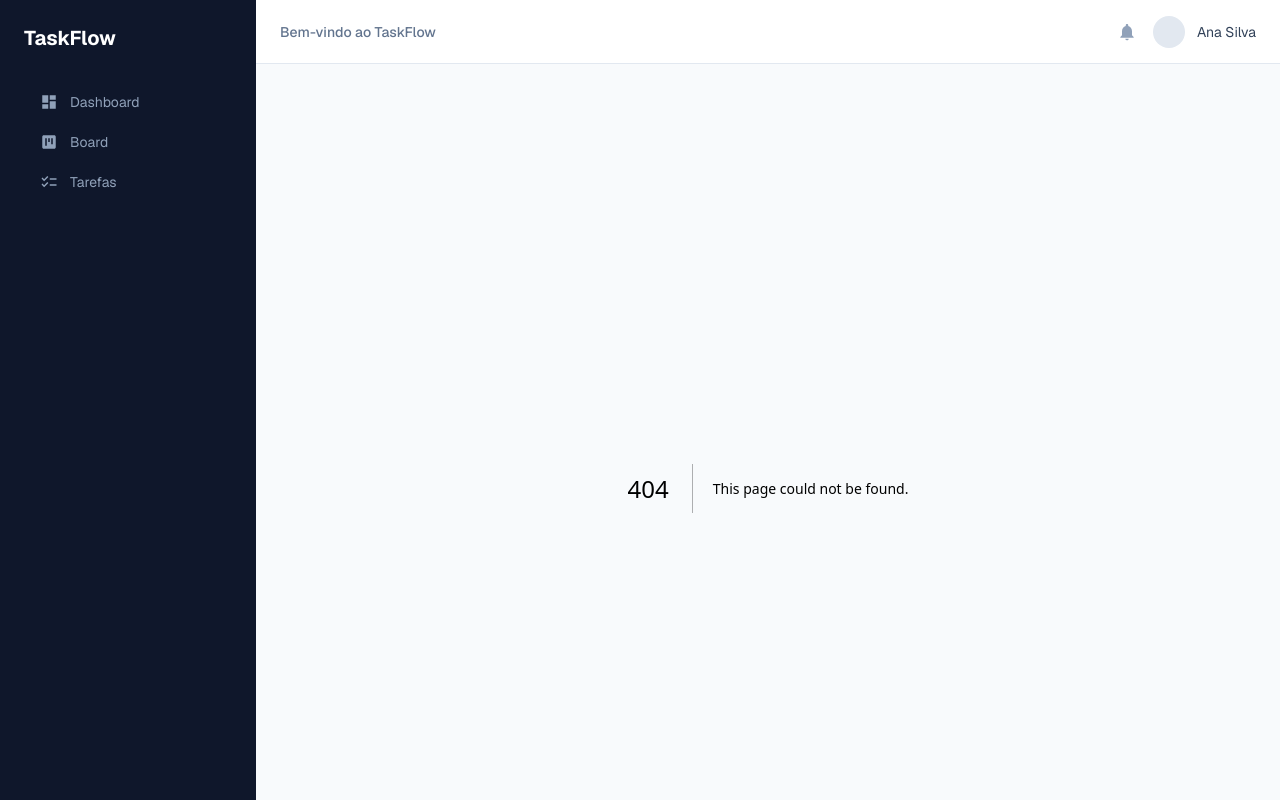
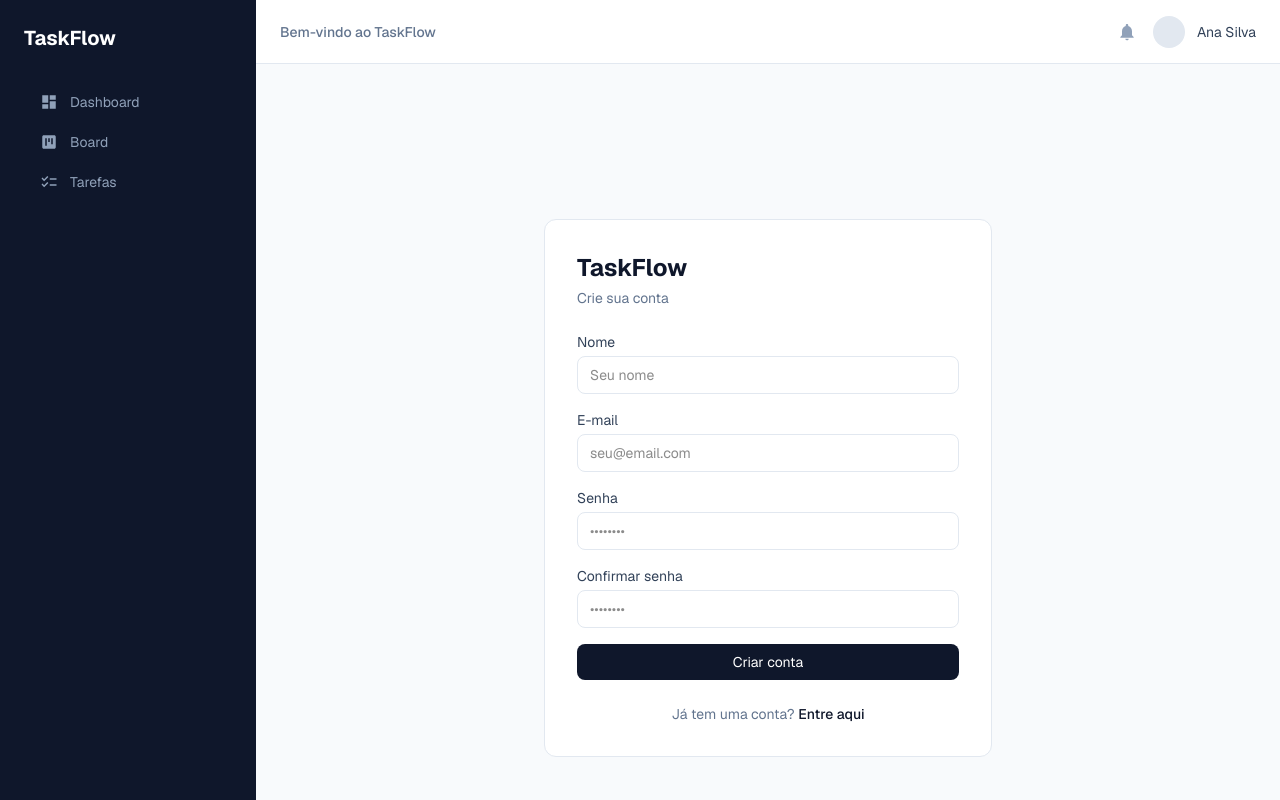
Before and after one commit to CaioMiranda12/taskflow-interface, a Next.js app: page /register in a window 1280 px wide. Before the commit this address had no page. Built offline with nearby package versions, Linux system fonts and the light colour scheme.

Commit message:
feat: add login and register pages with React Hook Form and Zod

```diff
--- /dev/null
+++ b/src/app/(auth)/layout.tsx
@@ -0,0 +1,11 @@
+export default function AuthLayout({
+  children,
+}: {
+  children: React.ReactNode;
+}) {
+  return (
+    <>
+      {children}
+    </>
+  )
+}
--- /dev/null
+++ b/src/app/(auth)/login/page.tsx
@@ -0,0 +1,96 @@
+"use client";
+
+import { useState } from "react";
+import { useRouter } from "next/navigation";
+import { useForm } from "react-hook-form";
+import { zodResolver } from "@hookform/resolvers/zod";
+import { toast } from "sonner";
+import { loginSchema, LoginFormData } from "@/schemas/authSchema";
+
+export default function LoginPage() {
+  const router = useRouter();
+  const [isLoading, setIsLoading] = useState(false);
+
+  const {
+    register,
+    handleSubmit,
+    formState: { errors },
+  } = useForm<LoginFormData>({
+    resolver: zodResolver(loginSchema),
+  });
+
+  async function onSubmit(data: LoginFormData) {
+    setIsLoading(true);
+
+    const response = await fetch("/api/auth/login", {
+      method: "POST",
+      headers: { "Content-Type": "application/json" },
+      body: JSON.stringify(data),
+    });
+
+    const result = await response.json();
+
+    if (!response.ok) {
+      toast.error(result.message);
+      setIsLoading(false);
+      return;
+    }
+
+    toast.success("Login realizado com sucesso!");
+    router.push("/");
+  }
+
+  return (
+    <div className="min-h-screen bg-slate-50 flex items-center justify-center p-4">
+      <div className="bg-white rounded-xl border border-slate-200 p-8 w-full max-w-md flex flex-col gap-6">
+        <div className="flex flex-col gap-1">
+          <span className="text-2xl font-bold text-slate-900">TaskFlow</span>
+          <span className="text-sm text-slate-500">Entre na sua conta</span>
+        </div>
+
+        <form onSubmit={handleSubmit(onSubmit)} className="flex flex-col gap-4">
+          <div className="flex flex-col gap-1">
+            <label className="text-sm text-slate-700">E-mail</label>
+            <input
+              {...register("email")}
+              type="email"
+              placeholder="seu@email.com"
+              className="border border-slate-200 rounded-lg px-3 py-2 text-sm outline-none focus:ring-2 focus:ring-slate-300"
+            />
+            {errors.email && (
+              <span className="text-xs text-red-500">{errors.email.message}</span>
+            )}
+          </div>
+
+          <div className="flex flex-col gap-1">
+            <label className="text-sm text-slate-700">Senha</label>
+            <input
+              {...register("password")}
+              type="password"
+              placeholder="••••••••"
+              className="border border-slate-200 rounded-lg px-3 py-2 text-sm outline-none focus:ring-2 focus:ring-slate-300"
+            />
+            {errors.password && (
+              <span className="text-xs text-red-500">{errors.password.message}</span>
+            )}
+          </div>
+
+          <button
+            type="submit"
+            disabled={isLoading}
+            className="px-4 py-2 text-sm bg-slate-900 text-white rounded-lg hover:bg-slate-700 transition-colors disabled:opacity-50 disabled:cursor-not-allowed"
+          >
+            {isLoading ? "Entrando..." : "Entrar"}
+          </button>
+        </form>
+
+        <span className="text-sm text-slate-500 text-center">
+          Não tem uma conta?{" "}
+          <a href="/register" className="text-slate-900 font-medium hover:underline">
+            Cadastre-se
+          </a>
+        </span>
+      </div>
+    </div>
+  );
+}
--- /dev/null
+++ b/src/app/(auth)/register/page.tsx
@@ -0,0 +1,122 @@
+"use client";
+
+import { useState } from "react";
+import { useRouter } from "next/navigation";
+import { useForm } from "react-hook-form";
+import { zodResolver } from "@hookform/resolvers/zod";
+import { toast } from "sonner";
+import { registerSchema, RegisterFormData } from "@/schemas/authSchema";
+
+export default function RegisterPage() {
+  const router = useRouter();
+  const [isLoading, setIsLoading] = useState(false);
+
+  const {
+    register,
+    handleSubmit,
+    formState: { errors },
+  } = useForm<RegisterFormData>({
+    resolver: zodResolver(registerSchema),
+  });
+
+  async function onSubmit(data: RegisterFormData) {
+    setIsLoading(true);
+
+    const response = await fetch("/api/auth/register", {
+      method: "POST",
+      headers: { "Content-Type": "application/json" },
+      body: JSON.stringify(data),
+    });
+
+    const result = await response.json();
+
+    if (!response.ok) {
+      toast.error(result.message);
+      setIsLoading(false);
+      return;
+    }
+
+    toast.success("Conta criada com sucesso!");
+    router.push("/login");
+  }
+
+  return (
+    <div className="min-h-screen bg-slate-50 flex items-center justify-center p-4">
+      <div className="bg-white rounded-xl border border-slate-200 p-8 w-full max-w-md flex flex-col gap-6">
+        <div className="flex flex-col gap-1">
+          <span className="text-2xl font-bold text-slate-900">TaskFlow</span>
+          <span className="text-sm text-slate-500">Crie sua conta</span>
+        </div>
+
+        <form onSubmit={handleSubmit(onSubmit)} className="flex flex-col gap-4">
+          <div className="flex flex-col gap-1">
+            <label className="text-sm text-slate-700">Nome</label>
+            <input
+              {...register("name")}
+              type="text"
+              placeholder="Seu nome"
+              className="border border-slate-200 rounded-lg px-3 py-2 text-sm outline-none focus:ring-2 focus:ring-slate-300"
+            />
+            {errors.name && (
+              <span className="text-xs text-red-500">{errors.name.message}</span>
+            )}
+          </div>
+
+          <div className="flex flex-col gap-1">
+            <label className="text-sm text-slate-700">E-mail</label>
+            <input
+              {...register("email")}
+              type="email"
+              placeholder="seu@email.com"
+              className="border border-slate-200 rounded-lg px-3 py-2 text-sm outline-none focus:ring-2 focus:ring-slate-300"
+            />
+            {errors.email && (
+              <span className="text-xs text-red-500">{errors.email.message}</span>
+            )}
+          </div>
+
+          <div className="flex flex-col gap-1">
+            <label className="text-sm text-slate-700">Senha</label>
+            <input
+              {...register("password")}
+              type="password"
+              placeholder="••••••••"
+              className="border border-slate-200 rounded-lg px-3 py-2 text-sm outline-none focus:ring-2 focus:ring-slate-300"
+            />
+            {errors.password && (
+              <span className="text-xs text-red-500">{errors.password.message}</span>
+            )}
+          </div>
+
+          <div className="flex flex-col gap-1">
+            <label className="text-sm text-slate-700">Confirmar senha</label>
+            <input
+              {...register("confirmPassword")}
+              type="password"
+              placeholder="••••••••"
+              className="border border-slate-200 rounded-lg px-3 py-2 text-sm outline-none focus:ring-2 focus:ring-slate-300"
+            />
+            {errors.confirmPassword && (
+              <span className="text-xs text-red-500">{errors.confirmPassword.message}</span>
+            )}
+          </div>
+
+          <button
+            type="submit"
+            disabled={isLoading}
+            className="px-4 py-2 text-sm bg-slate-900 text-white rounded-lg hover:bg-slate-700 transition-colors disabled:opacity-50 disabled:cursor-not-allowed"
+          >
+            {isLoading ? "Criando conta..." : "Criar conta"}
+          </button>
+        </form>
+
+        <span className="text-sm text-slate-500 text-center">
+          Já tem uma conta?{" "}
+          <a href="/login" className="text-slate-900 font-medium hover:underline">
+            Entre aqui
+          </a>
+        </span>
+      </div>
+    </div>
+  );
+}
--- /dev/null
+++ b/src/schemas/authSchema.ts
@@ -0,0 +1,19 @@
+import { z } from "zod";
+
+export const loginSchema = z.object({
+  email: z.string().email("E-mail inválido."),
+  password: z.string().min(6, "Senha deve ter no mínimo 6 caracteres."),
+});
+
+export const registerSchema = z.object({
+  name: z.string().min(2, "Nome deve ter no mínimo 2 caracteres."),
+  email: z.string().email("E-mail inválido."),
+  password: z.string().min(6, "Senha deve ter no mínimo 6 caracteres."),
+  confirmPassword: z.string(),
+}).refine((data) => data.password === data.confirmPassword, {
+  message: "As senhas não coincidem.",
+  path: ["confirmPassword"],
+});
+
+export type LoginFormData = z.infer<typeof loginSchema>;
+export type RegisterFormData = z.infer<typeof registerSchema>;
```
